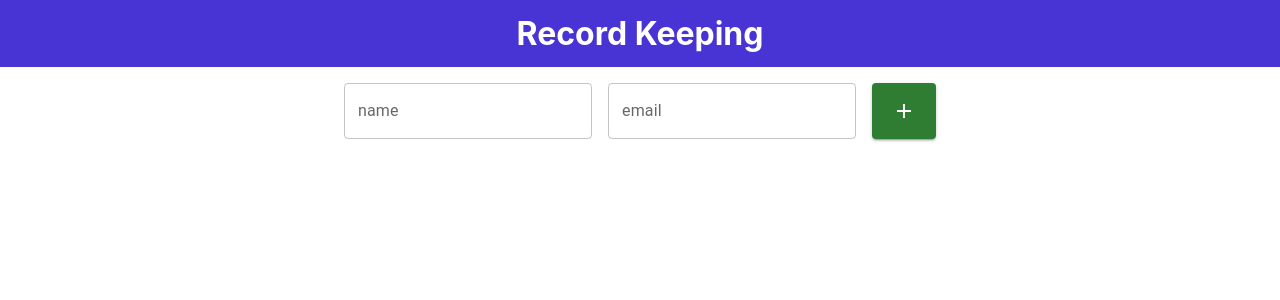
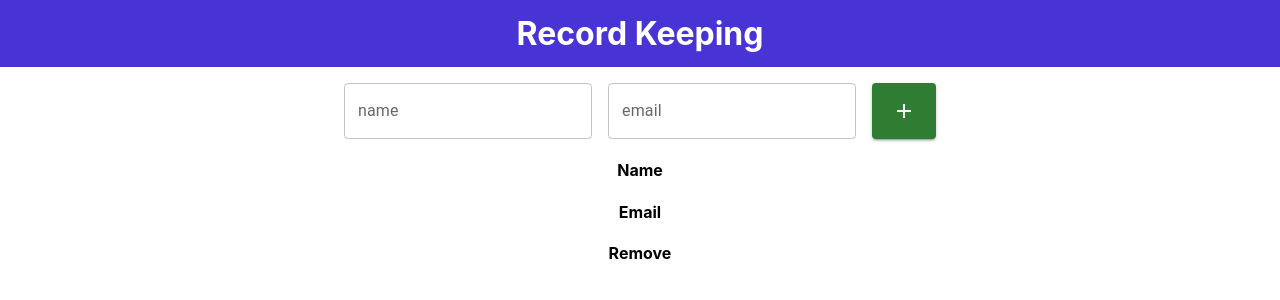
Before and after one commit to panditdhamdhere/React-Practice, a React (Create React App) app in the folder new_project/: page / in a window 1280 px wide. Shown: the top 300 px of the page. Built offline with nearby package versions, Linux system fonts and the light colour scheme.

Commit message:
adding ne div

```diff
--- a/new_project/src/App.js
+++ b/new_project/src/App.js
@@ -11,7 +11,13 @@ import { useState } from 'react';
 function App() {
   const [name, setName] = useState("")
   const [email, setEmail] = useState("")
+  const [data, setData] = useState([]);
 
+const addData = () => {
+  setData([...data, {name,email}])
+  setName ("");
+  setEmail ("");
+}
 
   return (
     <div className="App">
@@ -19,20 +25,27 @@ function App() {
       <div className='form'>
         <Stack direction="row" spacing={2}>
           <TextField value={name}
-          onChange = {(event) => setName(event.target.value)}
+            onChange={(event) => setName(event.target.value)}
             id="outlined-basic"
             label="name"
             variant="outlined" />
 
           <TextField value={email}
-           onChange = {(event) => setEmail(event.target.value)}
+            onChange={(event) => setEmail(event.target.value)}
             id="outlined-basic"
             label="email"
             variant="outlined" />
-          <Button variant="contained" color="success">
+          <Button onClick={addData} variant="contained" color="success">
             <AddIcon />
           </Button>
         </Stack>
+      </div>
+      <div className='data'>
+<div>
+  <h4>Name</h4>
+  <h4>Email</h4>
+  <h4>Remove</h4>
+</div>
       </div>
     </div>
   );
```
